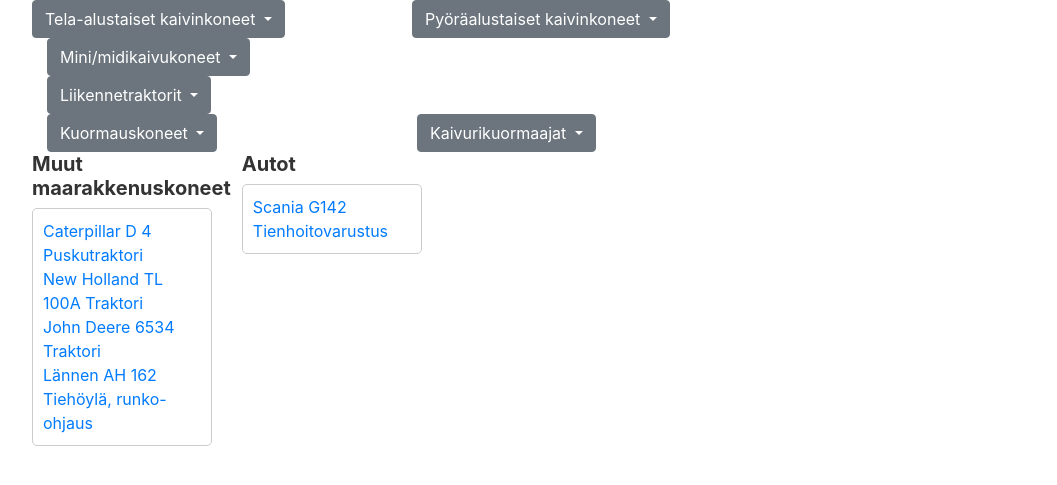
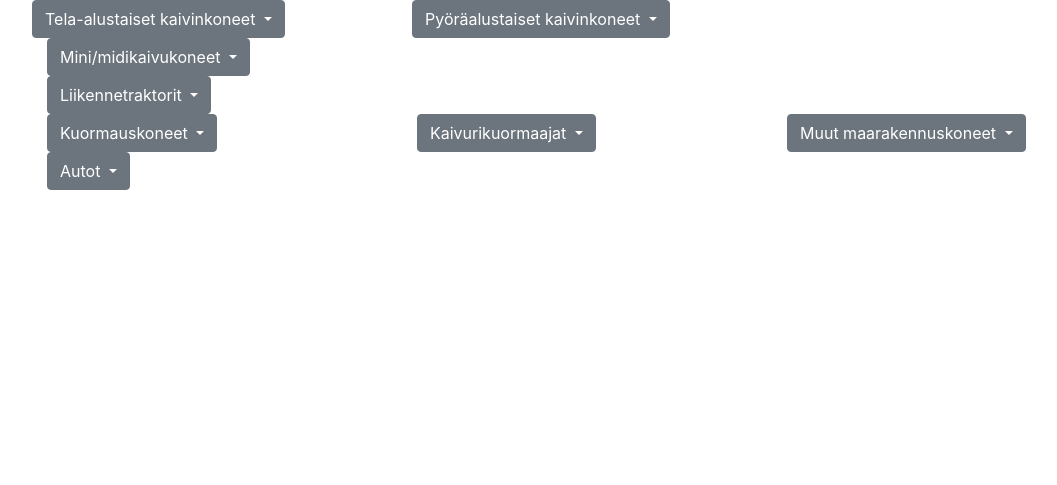
Before and after one commit to Team-OperativeDiary/Equipment-Usage-Diary, a Flask app: page / in a window 1280 px wide. Shown: the top 485 px of the page, without its empty margins (53-1110 px from the left). Run offline with Flask 3, Linux system fonts and the light colour scheme; some libraries are stand-ins or nearby versions.

Commit message:
Update main_page.html

```diff
--- a/app/templates/main_page.html
+++ b/app/templates/main_page.html
@@ -121,38 +121,49 @@
                                             Kaivurikuormaajat
                                         </button>
                                         <div class="dropdown-menu" aria-labelledby="kaivurikuormaajatDropdown">
-                                            <a class="dropdown-item" href="/kaivurikuormaajat/lannen-860s-99">Lännen 860S -99</a>
+                                            <a class="dropdown-item" href="/kaivurikuormaajat/lannen-860s-99">Lännen
+                                                860S -99</a>
                                         </div>
                                     </div>
                                 </div>
 
-                                <div class="row">
                                 <div class="col-md-6 col-lg-4">
-                                        <div class="category-group muut-maarakkenuskoneet">
-                                            <h2 class="category-label">Muut maarakkenuskoneet</h2>
-                                            <ul class="list-unstyled list-box">
-                                                <li><a href="/caterpillar-d-4-puskutraktori">Caterpillar D 4
-                                                        Puskutraktori</a></li>
-                                                <li><a href="/new-holland-tl-100a-traktori">New Holland TL 100A
-                                                        Traktori</a></li>
-                                                <li><a href="/john-deere-6534-traktori">John Deere 6534 Traktori</a>
-                                                </li>
-                                                <li><a href="/lannen-ah-162-tiehoyla-runko-ohjaus">Lännen AH 162
-                                                        Tiehöylä,
-                                                        runko-ohjaus</a></li>
-                                            </ul>
+                                    <div class="dropdown">
+                                        <button class="btn btn-secondary dropdown-toggle" type="button"
+                                            id="muutMaarakennuskoneetDropdown" data-toggle="dropdown"
+                                            aria-haspopup="true" aria-expanded="false">
+                                            Muut maarakennuskoneet
+                                        </button>
+                                        <div class="dropdown-menu" aria-labelledby="muutMaarakennuskoneetDropdown">
+                                            <a class="dropdown-item"
+                                                href="/muut-maarakkenuskoneet/caterpillar-d-4-puskutraktori">Caterpillar
+                                                D 4 Puskutraktori</a>
+                                            <a class="dropdown-item"
+                                                href="/muut-maarakkenuskoneet/new-holland-tl-100a-traktori">New Holland
+                                                TL 100A Traktori</a>
+                                            <a class="dropdown-item"
+                                                href="/muut-maarakkenuskoneet/john-deere-6534-traktori">John Deere 6534
+                                                Traktori</a>
+                                            <a class="dropdown-item"
+                                                href="/muut-maarakkenuskoneet/lannen-ah-162-tiehoyla-runko-ohjaus">Lännen
+                                                AH 162 Tiehöylä, runko-ohjaus</a>
+
                                         </div>
                                     </div>
+                                </div>
+
                                 <div class="col-md-6 col-lg-4">
-                                        <div class="category-group autot">
-                                            <h2 class="category-label">Autot</h2>
-                                            <ul class="list-unstyled list-box">
-                                                <li><a href="/scania-g142-tienhoitovarustus">Scania G142
-                                                        Tienhoitovarustus</a></li>
-                                            </ul>
+                                    <div class="dropdown">
+                                        <button class="btn btn-secondary dropdown-toggle" type="button" id="autotDropdown" data-toggle="dropdown" aria-haspopup="true" aria-expanded="false">
+                                            Autot
+                                        </button>
+                                        <div class="dropdown-menu" aria-labelledby="autotDropdown">
+                                            <a class="dropdown-item" href="/autot/scania-g142-tienhoitovarustus">Scania G142 Tienhoitovarustus</a>
                                         </div>
                                     </div>
-                                    <!-- Add more columns and category groups as needed -->
+                                </div>
+
+
                             </div>
                         </div>
                         <script src="https://code.jquery.com/jquery-3.2.1.slim.min.js"
```
Lines whose indentation alone changed are shown as unchanged.
